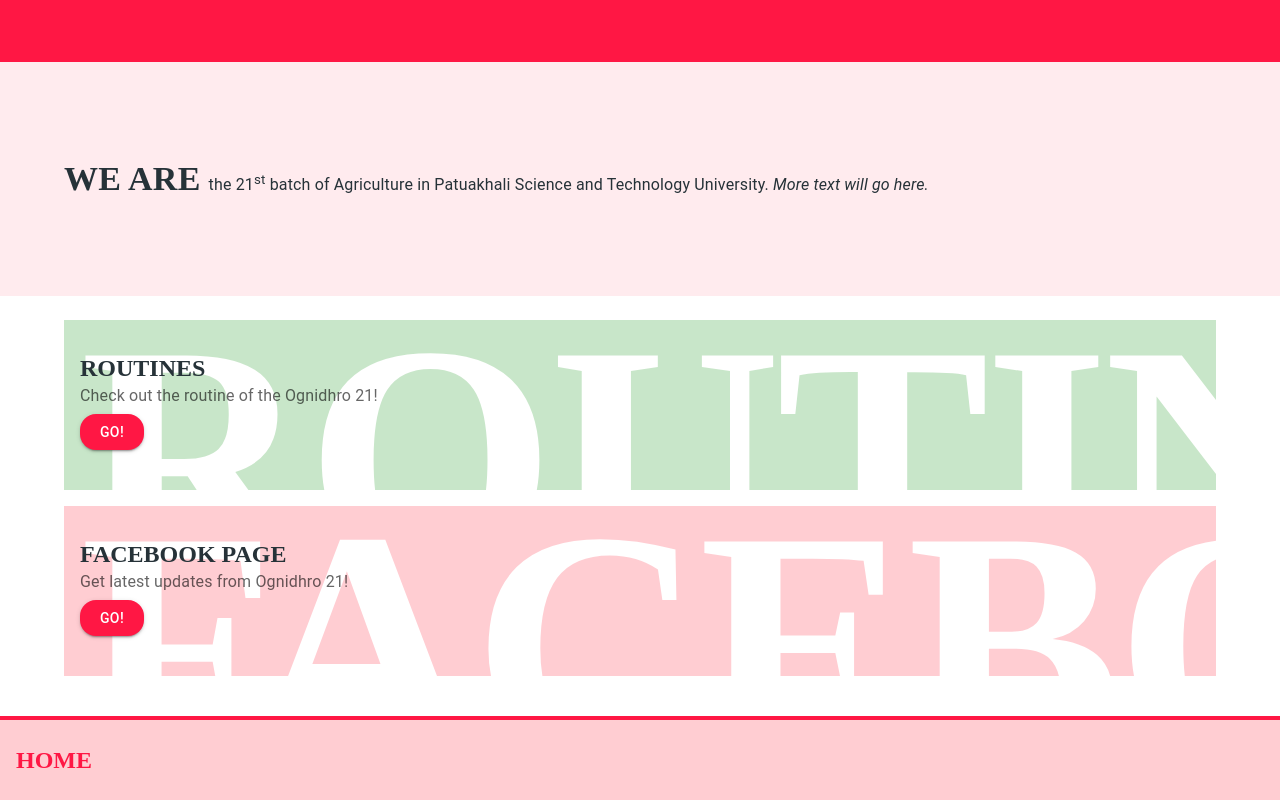
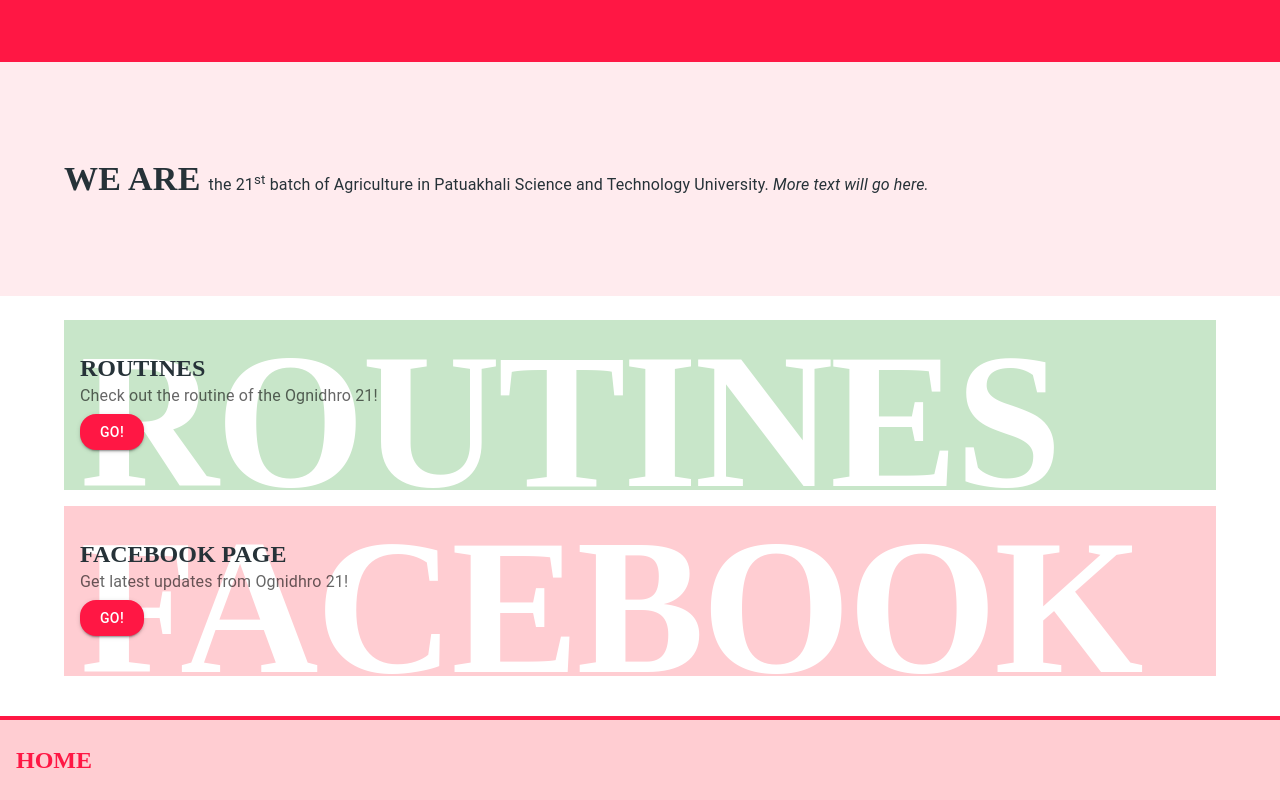
Before and after one commit to ognidhro21/ognidhro21.github.io, a Gatsby site: page / in a window 1280 px wide. Shown: the part 578-1378 px from the top of the page. Built offline with nearby package versions, Linux system fonts and the light colour scheme; Gatsby itself is replaced by a stand-in of ours.

Commit message:
updated fontsize

```diff
--- a/src/components/HomepageCardWide.js
+++ b/src/components/HomepageCardWide.js
@@ -41,9 +41,9 @@
             <Typography
               variant="h1"
               sx={{
-                fontSize: "2000%",
+                fontSize: "1200%",
                 position: "absolute",
-                top: "-50%",
+                top: "-20%",
                 left: "0%",
                 display: "inline",
                 zIndex: -1,
```
